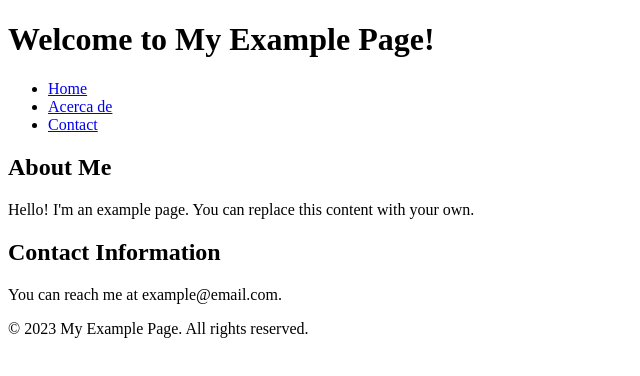
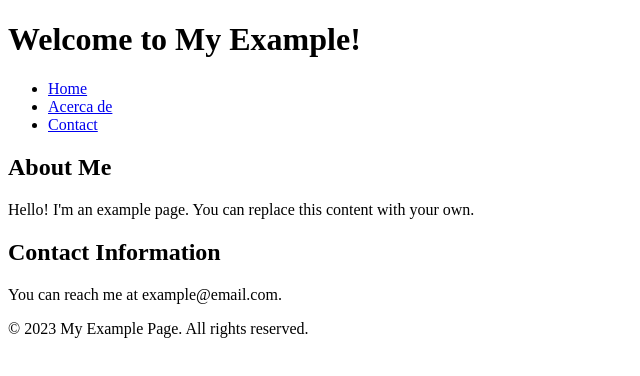
Before and after one commit to MiguelCgdl/dds, a plain HTML site: page index.html in a window 1280 px wide. Shown: the whole page, without its empty margins (0-640 px from the left). Drawn offline with Linux system fonts and the light colour scheme.

Commit message:
Update index.html
Update index.html

```diff
--- a/index.html
+++ b/index.html
@@ -8,7 +8,7 @@
 </head>
 <body>
     <header>
-        <h1>Welcome to My Example Page!</h1>
+        <h1>Welcome to My Example!</h1>
     </header>
 
     <nav>
```
